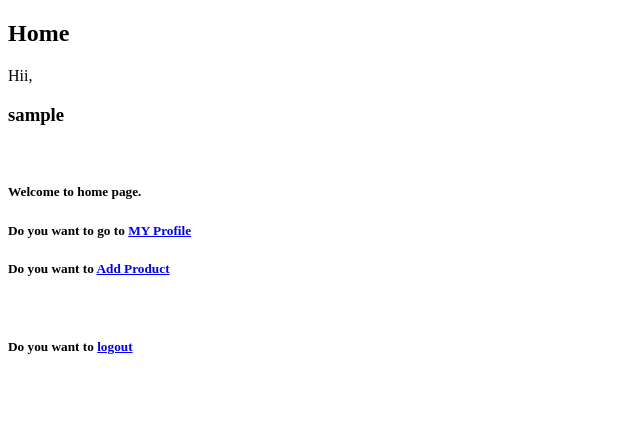
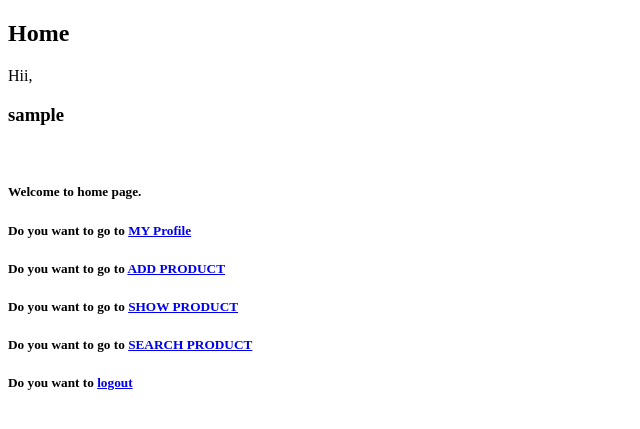
Before and after one commit to mahirafsar/WT_Summer_2021, a PHP site: page /view/pageone.php in a window 1280 px wide. Shown: the top 429 px of the page, without its empty margins (0-640 px from the left). Run offline with PHP 8.4, Linux system fonts and the light colour scheme; the visitor is signed in with stand-in values (Sample User, id 1).

Commit message:
Update pageone.php

```diff
--- a/Final_LabTask_5/view/pageone.php
+++ b/Final_LabTask_5/view/pageone.php
@@ -17,10 +17,14 @@ Hii, <h3> <?php echo $_SESSION["username"];?></h3>
 
 
 <h5>Do you want to go to <a href="pagetwo.php"> MY Profile</a></h5>
-<h5>Do you want to  <a href="addproduct.php"> Add Product</a></h5>
 
-<br/>
- <h5>Do you want to <a href="../control/logout.php">logout</a></h5>
+<h5>Do you want to go to <a href="addproduct.php">ADD PRODUCT</a></h5>
+
+<h5>Do you want to go to <a href="showproduct.php">SHOW PRODUCT</a></h5>
+
+<h5>Do you want to go to <a href="searchproduct.php">SEARCH PRODUCT</a></h5>
+
+<h5>Do you want to <a href="../control/logout.php">logout</a></h5>
 
 </body>
 </html>
```
